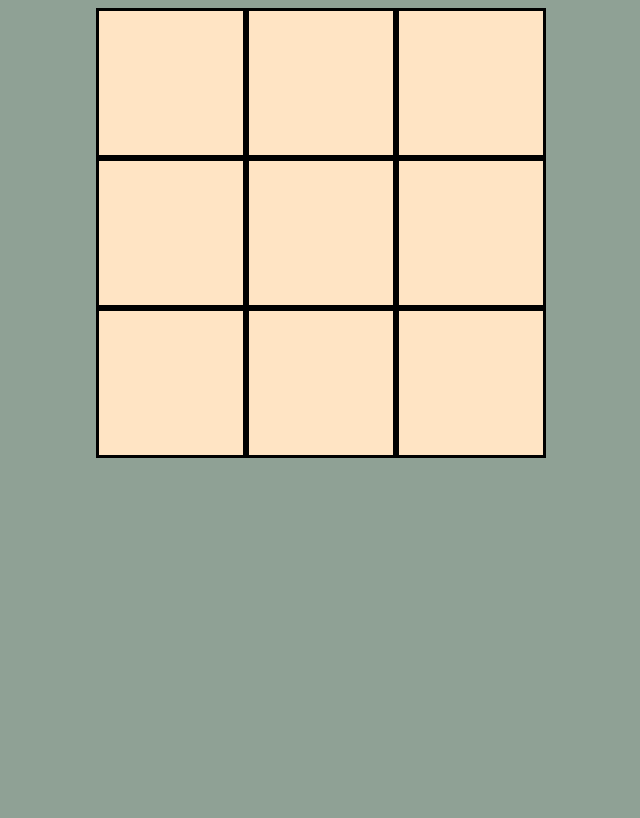
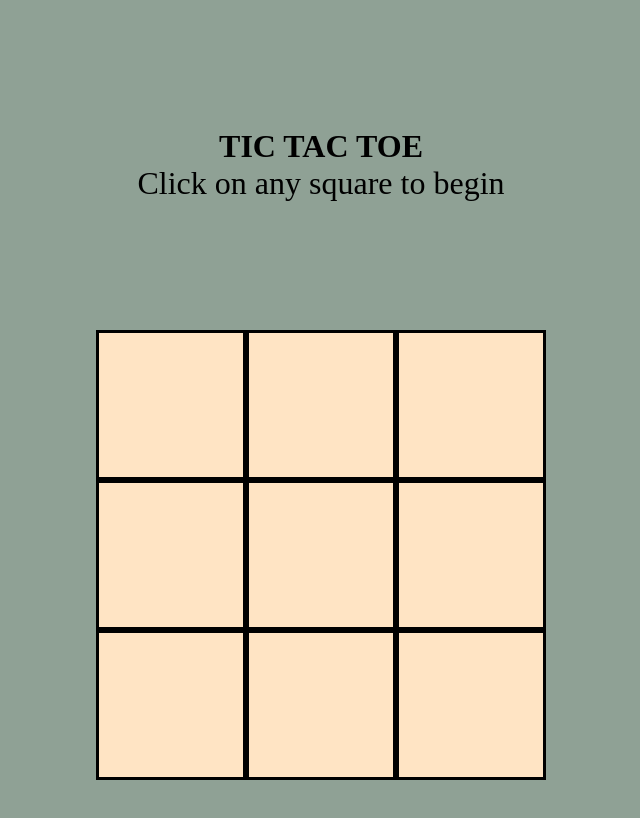
Before and after one commit to TomaszLaboj/tic-tac-toe-react, a React (Vite) app: page / in a window 1280 px wide. Shown: the top 818 px of the page, without its empty margins (319-959 px from the left). Built offline with nearby package versions, Linux system fonts and the light colour scheme.

Commit message:
conditional rendering and styling

```diff
--- a/src/components/App.css
+++ b/src/components/App.css
@@ -2,7 +2,14 @@ html {
     background: #8fa195;
 }
 
+.title {
+    text-align: center;
+    font-size: 2rem;
+    font-weight: bold;
+    margin-top: 8rem;
+}
 .board {
+    margin-top: 8rem;
     justify-content: center;
     display: grid;
     grid-template-rows: 150px 150px 150px;
@@ -18,3 +25,13 @@ html {
     font-size: 6rem;
     text-align: center;
 }
+
+.info {
+    text-align: center;
+    font-size: 2rem;
+}
+.illegal-move {
+    margin-top: 4rem;
+    text-align: center;
+    font-size: 2rem;
+}
--- a/src/components/TicTacToe.tsx
+++ b/src/components/TicTacToe.tsx
@@ -28,7 +28,7 @@ export function TicTacToe(): JSX.Element {
 
     const handleClickFunction = (clickedSquare: Square) => {
         if (clickedSquare.symbol !== null) {
-            setIllegalMoveIndicator("Illegal move!");
+            setIllegalMoveIndicator("Click on an empty square!");
         } else {
             setIllegalMoveIndicator("");
             const changedBoard: Square[] = board.map((element: Square) => {
@@ -57,6 +57,11 @@ export function TicTacToe(): JSX.Element {
 
     return (
         <>
+            <div className="title">TIC TAC TOE</div>
+
+            {board.filter((element) => element.symbol !== null).length ===
+                0 && <div className="info">Click on any square to begin</div>}
+
             <div className="board">
                 {board.map((element) => {
                     return (
@@ -69,8 +74,8 @@ export function TicTacToe(): JSX.Element {
                         </>
                     );
                 })}
-                <div>{illegalMoveIndicator}</div>
             </div>
+            <div className="illegal-move">{illegalMoveIndicator}</div>
         </>
     );
 }
@@ -81,18 +86,6 @@ function checkForWin(board: Square[]): string | null {
         0, 1, 2, 3, 4, 5, 6, 7, 8, 0, 3, 6, 1, 4, 7, 2, 5, 8, 0, 4, 8, 2, 4, 6,
     ];
     for (let i = 0; i < indexes.length; i += 3) {
-        console.log(
-            "checking indexes",
-            indexes[i],
-            indexes[i + 1],
-            indexes[i + 2]
-        );
-        console.log(
-            "showing board pieces",
-            board[indexes[i]],
-            board[indexes[i + 1]],
-            board[indexes[i + 2]]
-        );
         if (
             board[indexes[i]].symbol === board[indexes[i + 1]].symbol &&
             board[indexes[i + 1]].symbol === board[indexes[i + 2]].symbol
```
